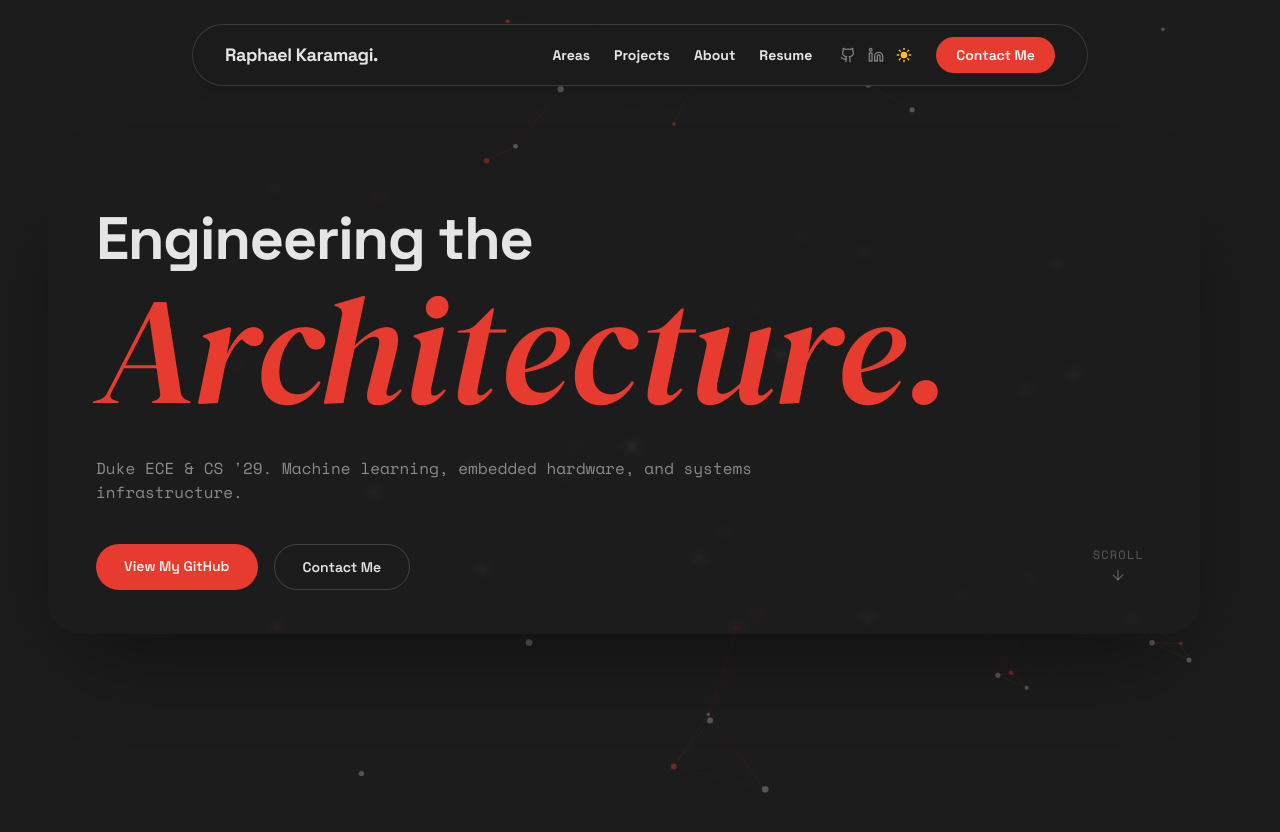
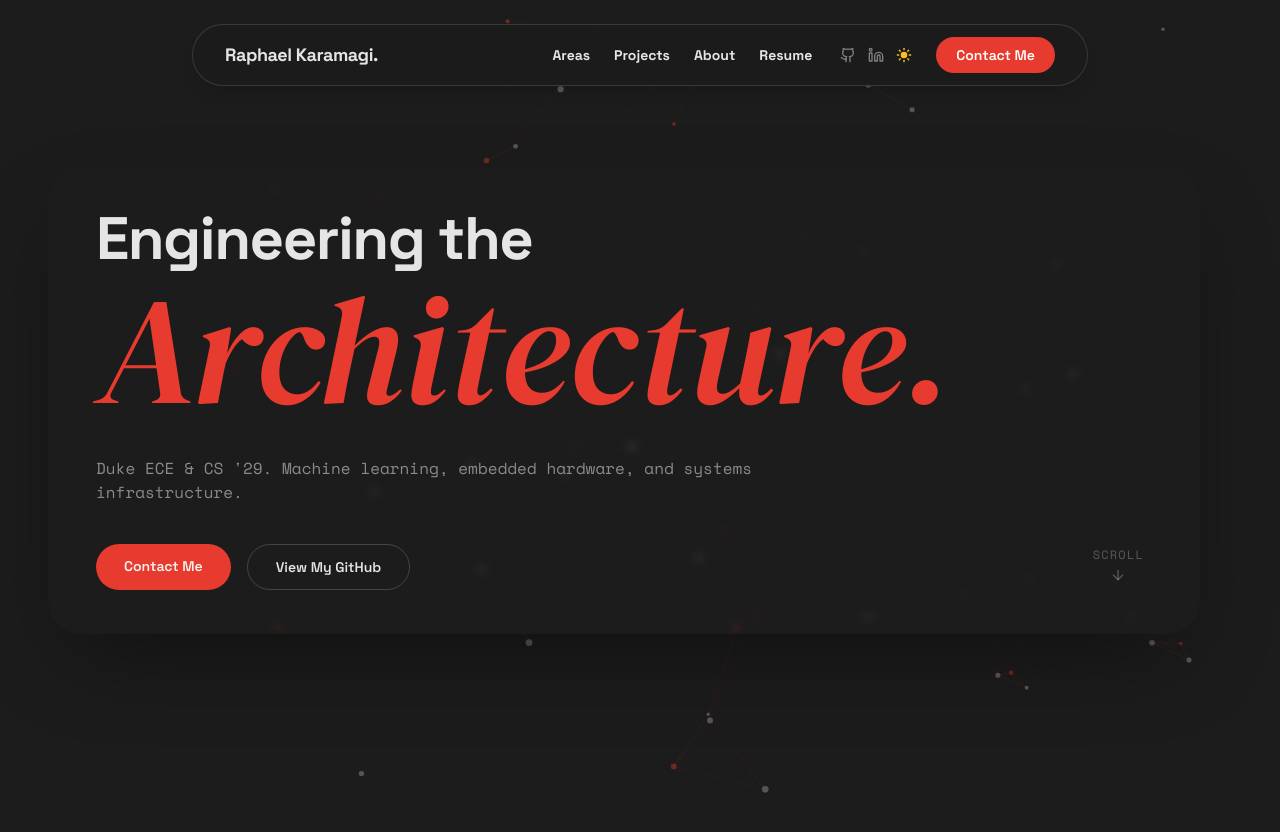
Before and after one commit to raphaelkaramagi/Portfolio-Website, a React (Vite) app: page / in a window 1280 px wide. Shown: the top 832 px of the page. Built offline with nearby package versions, Linux system fonts and the light colour scheme.

Commit message:
Switched buttons on main card

```diff
--- a/src/components/Hero.jsx
+++ b/src/components/Hero.jsx
@@ -297,20 +297,20 @@ export default function Hero() {
             <div className="flex flex-col gap-4 shrink-0 sm:flex-row sm:flex-wrap sm:items-center sm:justify-between sm:gap-x-3 sm:gap-y-3">
               <div className="hero-cta flex flex-row flex-nowrap gap-2 sm:flex-wrap sm:gap-4 flex-1 min-w-0 sm:max-w-none">
                 <a
+                  href="mailto:raphael.karamagi@duke.edu"
+                  className="font-grotesk text-xs sm:text-sm font-semibold bg-signal text-offwhite px-4 py-2.5 sm:px-7 sm:py-3 rounded-full text-center flex-1 min-w-0 sm:flex-none sm:shrink-0
+                  hover:bg-dark dark:hover:bg-dark-text dark:hover:text-dark-bg transition-all duration-300"
+                >
+                  Contact Me
+                </a>
+                <a
                   href="https://github.com/raphaelkaramagi"
                   target="_blank"
                   rel="noopener noreferrer"
-                  className="font-grotesk text-xs sm:text-sm font-semibold bg-signal text-offwhite px-4 py-2.5 sm:px-7 sm:py-3 rounded-full text-center flex-1 min-w-0 sm:flex-none sm:shrink-0
-                  hover:bg-dark dark:hover:bg-dark-text dark:hover:text-dark-bg transition-all duration-300"
-                >
-                  View My GitHub
-                </a>
-                <a
-                  href="mailto:raphael.karamagi@duke.edu"
                   className="font-grotesk text-xs sm:text-sm font-semibold border border-dark/20 dark:border-dark-text/20 text-dark dark:text-dark-text px-4 py-2.5 sm:px-7 sm:py-3 rounded-full text-center flex-1 min-w-0 sm:flex-none sm:shrink-0
                   hover:bg-dark hover:text-offwhite dark:hover:bg-dark-text dark:hover:text-dark-bg transition-all duration-300"
                 >
-                  Contact Me
+                  View My GitHub
                 </a>
               </div>
               <div className="hero-scroll flex flex-col items-center gap-2 shrink-0 pointer-events-none self-center sm:self-auto">
```
